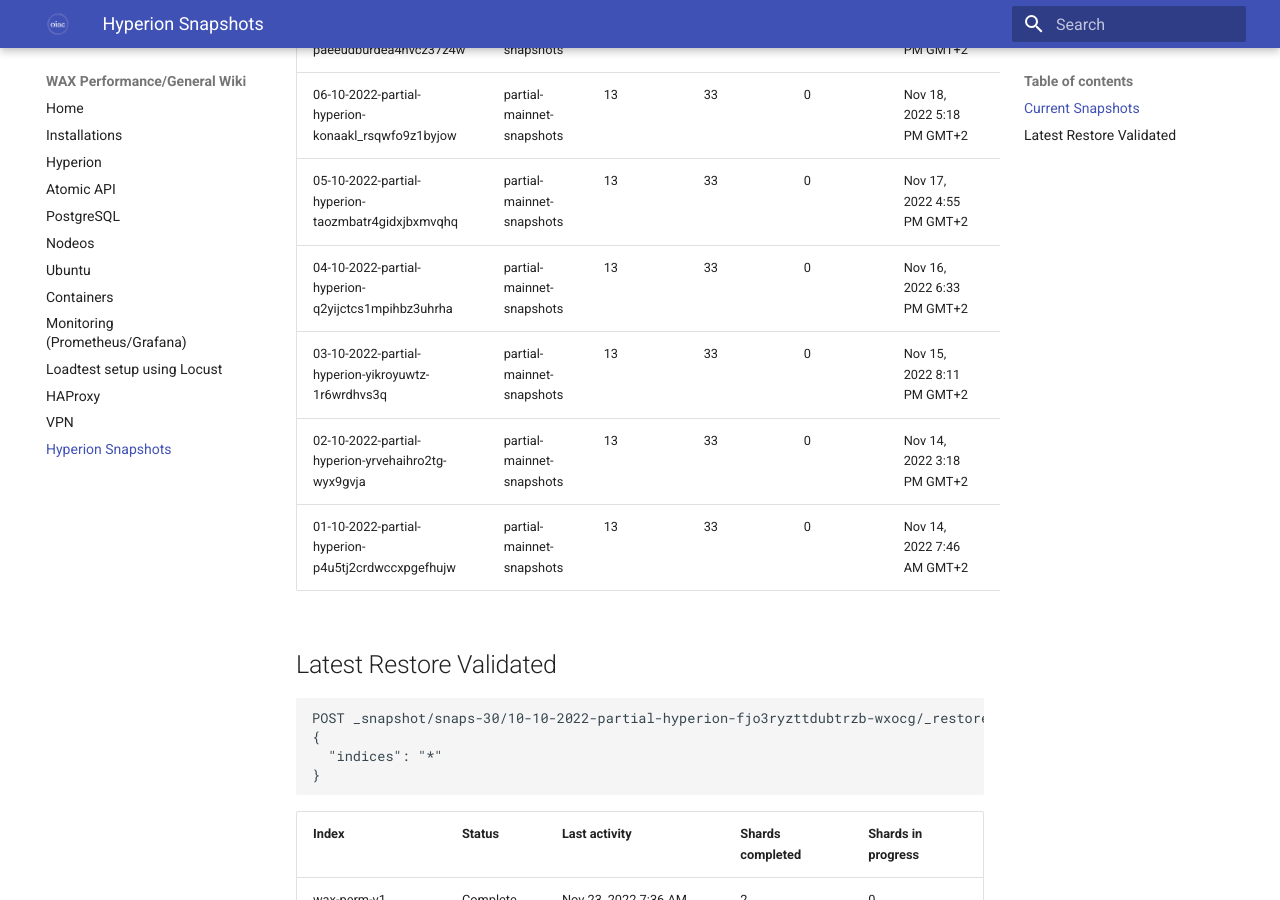
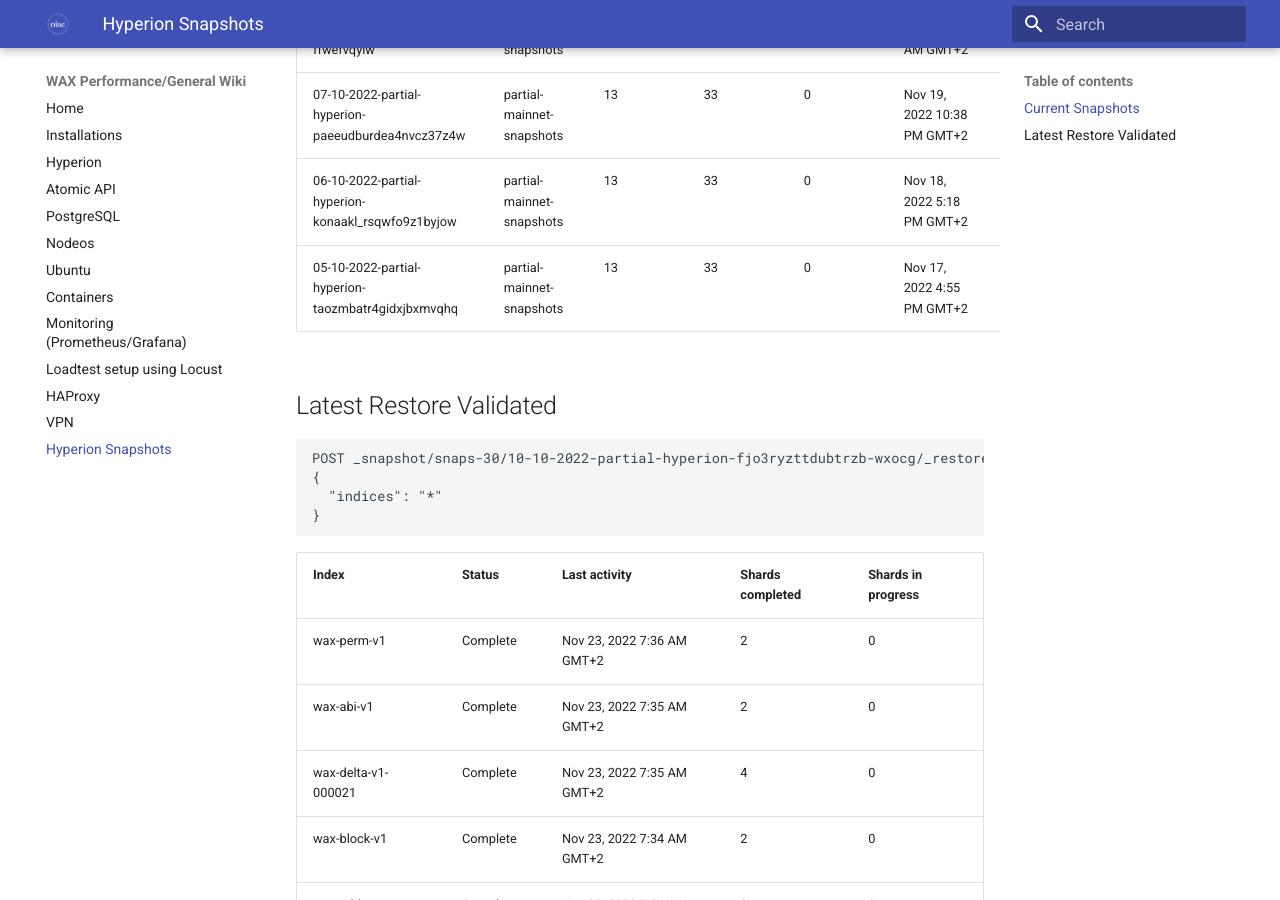
Before and after one commit to oneinacillian/wiki, an MkDocs documentation site: the page built from docs/snapshots.md, in a window 1280 px wide and 900 px high, scrolled down 4614 px. Built offline with MkDocs 1.6.1 and Material for MkDocs 9.7.7, drawn with Linux system fonts in a browser that asks for light colours; some of the changed text lies outside the part shown.

Commit message:
Added snapshot for 13/11/2022, remove old 1-4/11/2022

```diff
--- a/docs/snapshots.md
+++ b/docs/snapshots.md
@@ -90,10 +91,6 @@
 | 07-10-2022-partial-hyperion-paeeudburdea4nvcz37z4w | partial-mainnet-snapshots | 13      | 33     | 0             | Nov 19, 2022 10:38 PM GMT+2 | 31s      |
 | 06-10-2022-partial-hyperion-konaakl_rsqwfo9z1byjow | partial-mainnet-snapshots | 13      | 33     | 0             | Nov 18, 2022 5:18 PM GMT+2  | 26s      |
 | 05-10-2022-partial-hyperion-taozmbatr4gidxjbxmvqhq | partial-mainnet-snapshots | 13      | 33     | 0             | Nov 17, 2022 4:55 PM GMT+2  | 23s      |
-| 04-10-2022-partial-hyperion-q2yijctcs1mpihbz3uhrha | partial-mainnet-snapshots | 13      | 33     | 0             | Nov 16, 2022 6:33 PM GMT+2  | 21s      |
-| 03-10-2022-partial-hyperion-yikroyuwtz-1r6wrdhvs3q | partial-mainnet-snapshots | 13      | 33     | 0             | Nov 15, 2022 8:11 PM GMT+2  | 29s      |
-| 02-10-2022-partial-hyperion-yrvehaihro2tg-wyx9gvja | partial-mainnet-snapshots | 13      | 33     | 0             | Nov 14, 2022 3:18 PM GMT+2  | 11s      |
-| 01-10-2022-partial-hyperion-p4u5tj2crdwccxpgefhujw | partial-mainnet-snapshots | 13      | 33     | 0             | Nov 14, 2022 7:46 AM GMT+2  | 22s      |
 
 
 ## Latest Restore Validated
```
Also changed, not shown: other parts of docs/snapshots.md (+1 -0 lines).
